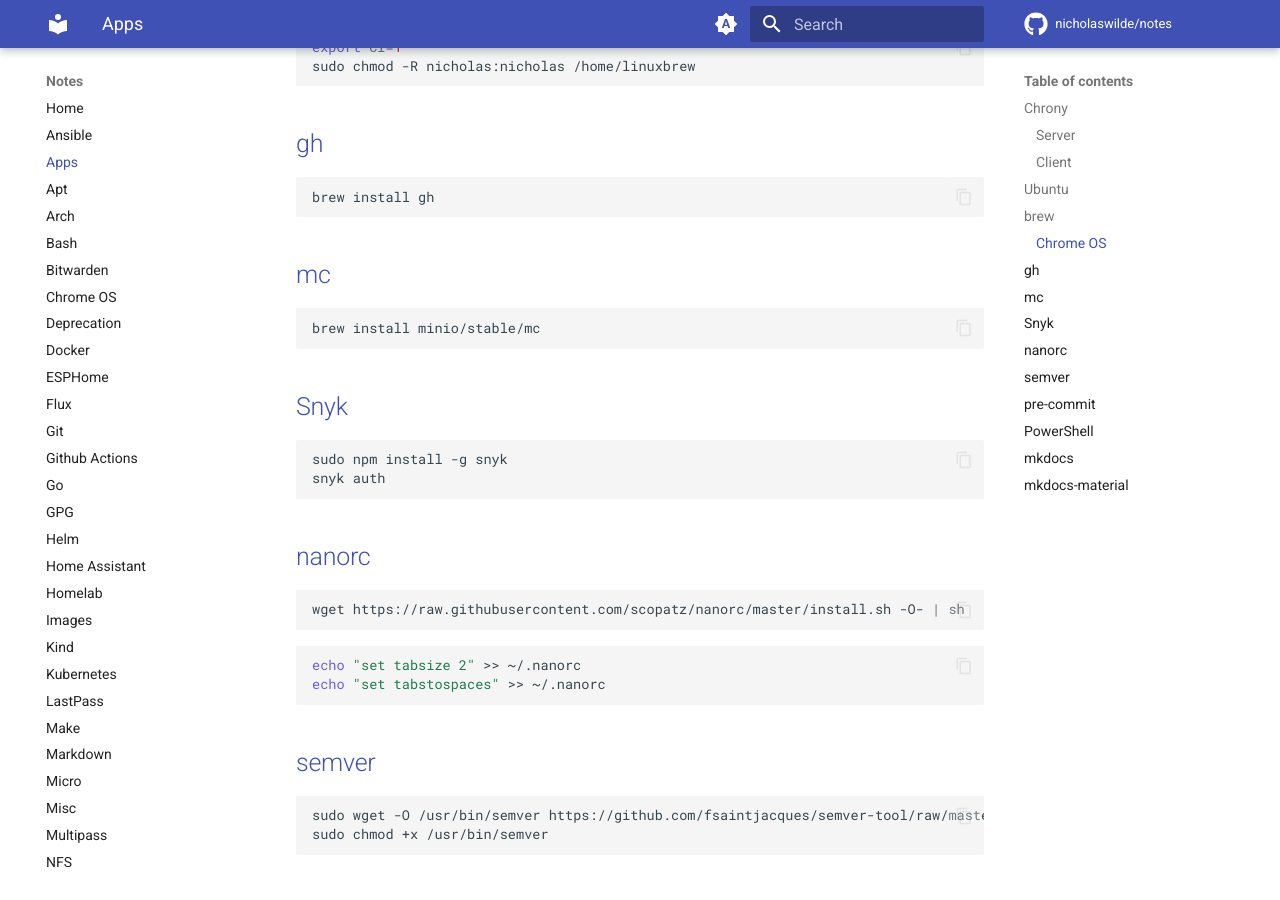
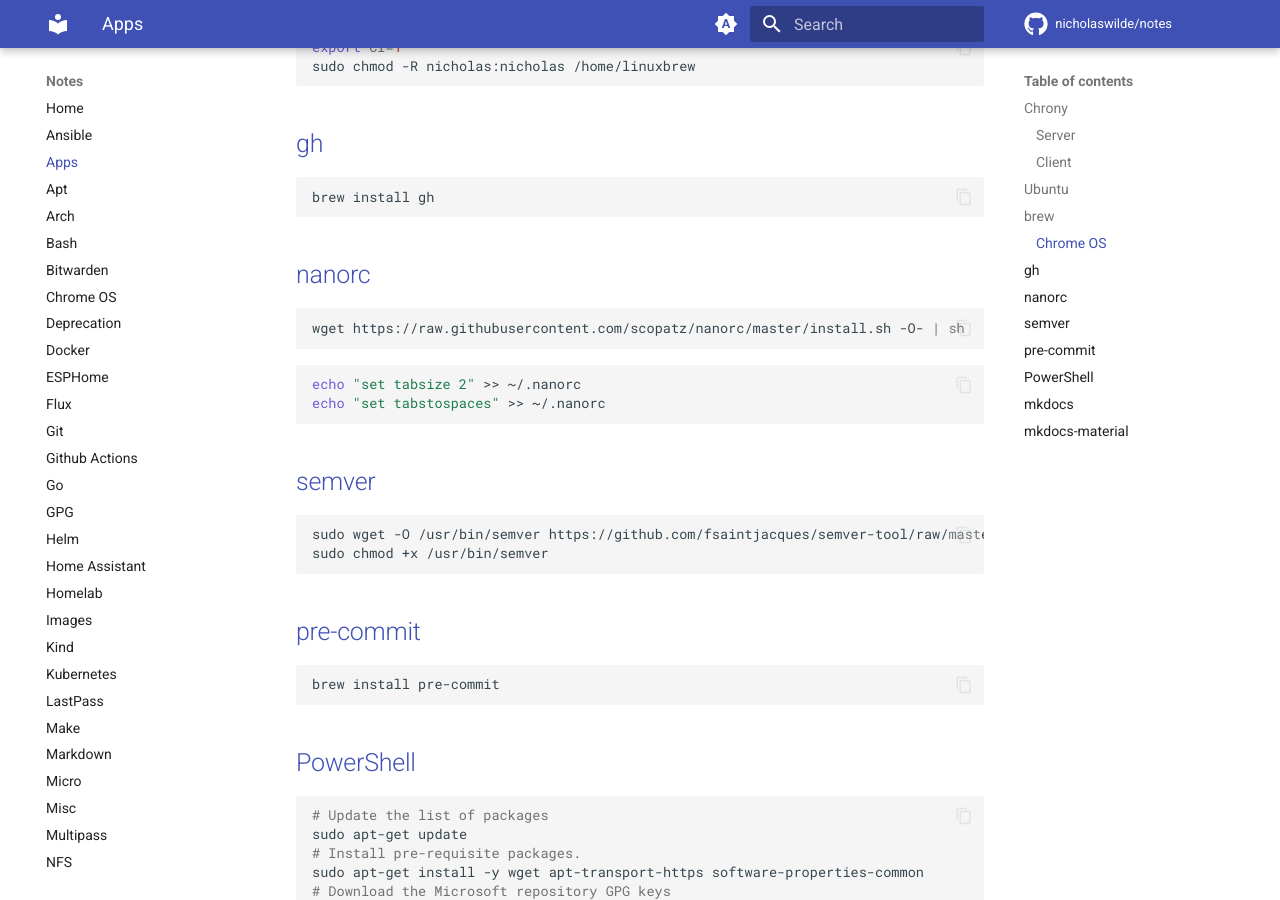
Before and after one commit to nicholaswilde/notes, an MkDocs documentation site: the page built from docs/apps.md, in a window 1280 px wide and 900 px high, scrolled down 1867 px. Built offline with MkDocs 1.6.1 and Material for MkDocs 9.7.7, drawn with Linux system fonts in a browser that asks for light colours; comment, search, counter and statistics services are not loaded.

Commit message:
Update apps.md

````diff
--- a/docs/apps.md
+++ b/docs/apps.md
@@ -101,19 +101,6 @@
 brew install gh
 ```
 
-## [mc](https://github.com/minio/mc)
-
-```shell
-brew install minio/stable/mc
-```
-
-## [Snyk](https://snyk.io/)
-
-```shell
-sudo npm install -g snyk
-snyk auth
-```
-
 ## [nanorc](https://github.com/scopatz/nanorc)
 
 ```shell
````
